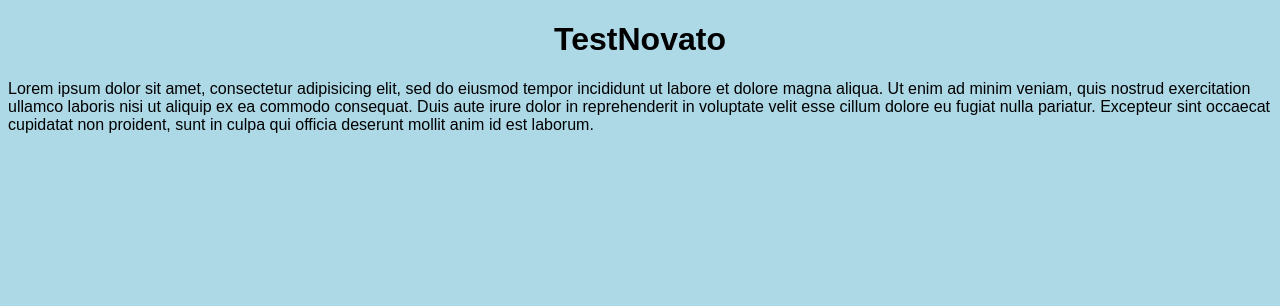
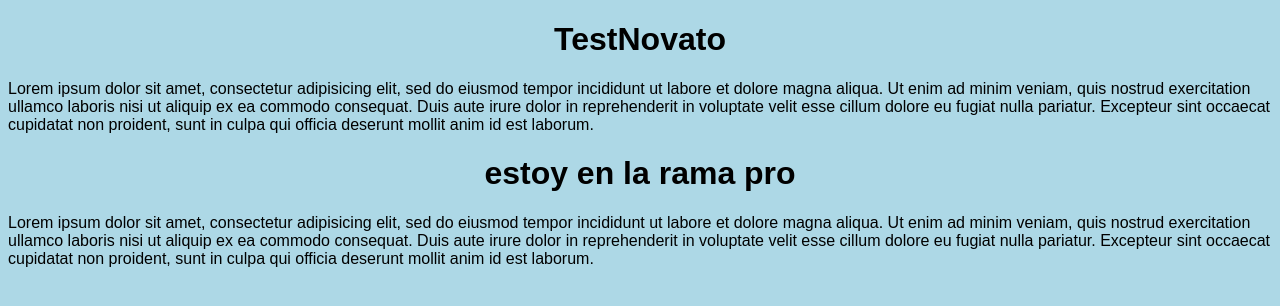
Before and after one commit to limoncitokawai/TestNovato, a plain HTML site: page index.html in a window 1280 px wide. Drawn offline with Linux system fonts and the light colour scheme.

Commit message:
Cambio desde la rama pro

```diff
--- a/index.html
+++ b/index.html
@@ -12,5 +12,12 @@ quis nostrud exercitation ullamco laboris nisi ut aliquip ex ea commodo
 consequat. Duis aute irure dolor in reprehenderit in voluptate velit esse
 cillum dolore eu fugiat nulla pariatur. Excepteur sint occaecat cupidatat non
 proident, sunt in culpa qui officia deserunt mollit anim id est laborum.</p>
+<h1>estoy en la rama pro</h1>
+<p>Lorem ipsum dolor sit amet, consectetur adipisicing elit, sed do eiusmod
+tempor incididunt ut labore et dolore magna aliqua. Ut enim ad minim veniam,
+quis nostrud exercitation ullamco laboris nisi ut aliquip ex ea commodo
+consequat. Duis aute irure dolor in reprehenderit in voluptate velit esse
+cillum dolore eu fugiat nulla pariatur. Excepteur sint occaecat cupidatat non
+proident, sunt in culpa qui officia deserunt mollit anim id est laborum.</p>
 </body>
 </html>
```
